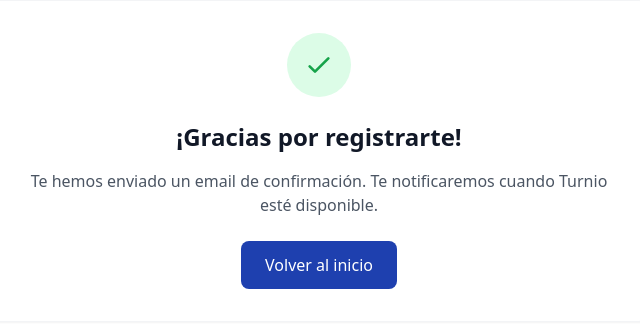
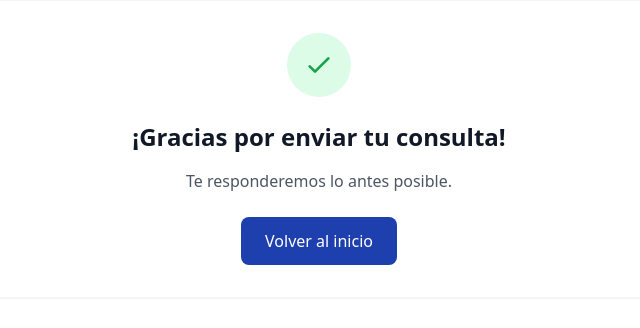
Before and after one commit to RebaseIT/rebaseit-turnio-web, a React (Vite) app: page /signup in a window 1280 px wide. Both pictures are taken after typing "name@example.com", "Sample", "Sample", "Sample" into the empty fields and a click on the button "Enviar consulta". Shown: the top 328 px of the page, without its empty margins (321-961 px from the left). Built offline with nearby package versions, Linux system fonts and the light colour scheme; no server answers.

Commit message:
Changing wording

```diff
--- a/src/components/SignupPage.tsx
+++ b/src/components/SignupPage.tsx
@@ -144,11 +144,11 @@ export function SignupPage() {
             </div>
 
             <h2 className="text-xl sm:text-2xl font-bold text-gray-900 mb-3 sm:mb-4">
-              ¡Gracias por registrarte!
+              ¡Gracias por enviar tu consulta!
             </h2>
 
             <p className="text-sm sm:text-base text-gray-600 mb-4 sm:mb-6">
-              Te hemos enviado un email de confirmación. Te notificaremos cuando Turnio esté disponible.
+              Te responderemos lo antes posible.
             </p>
 
             <a
```
